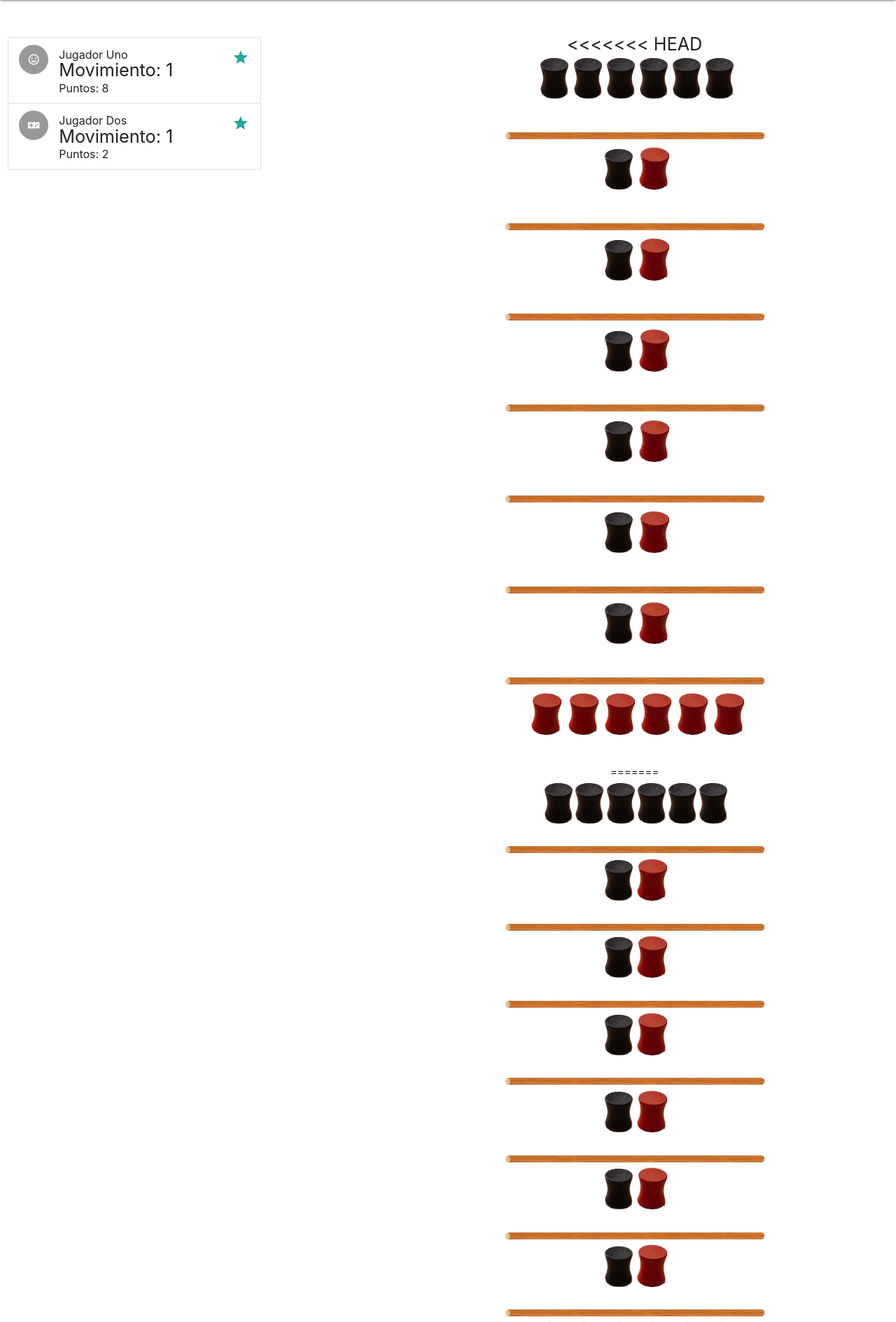
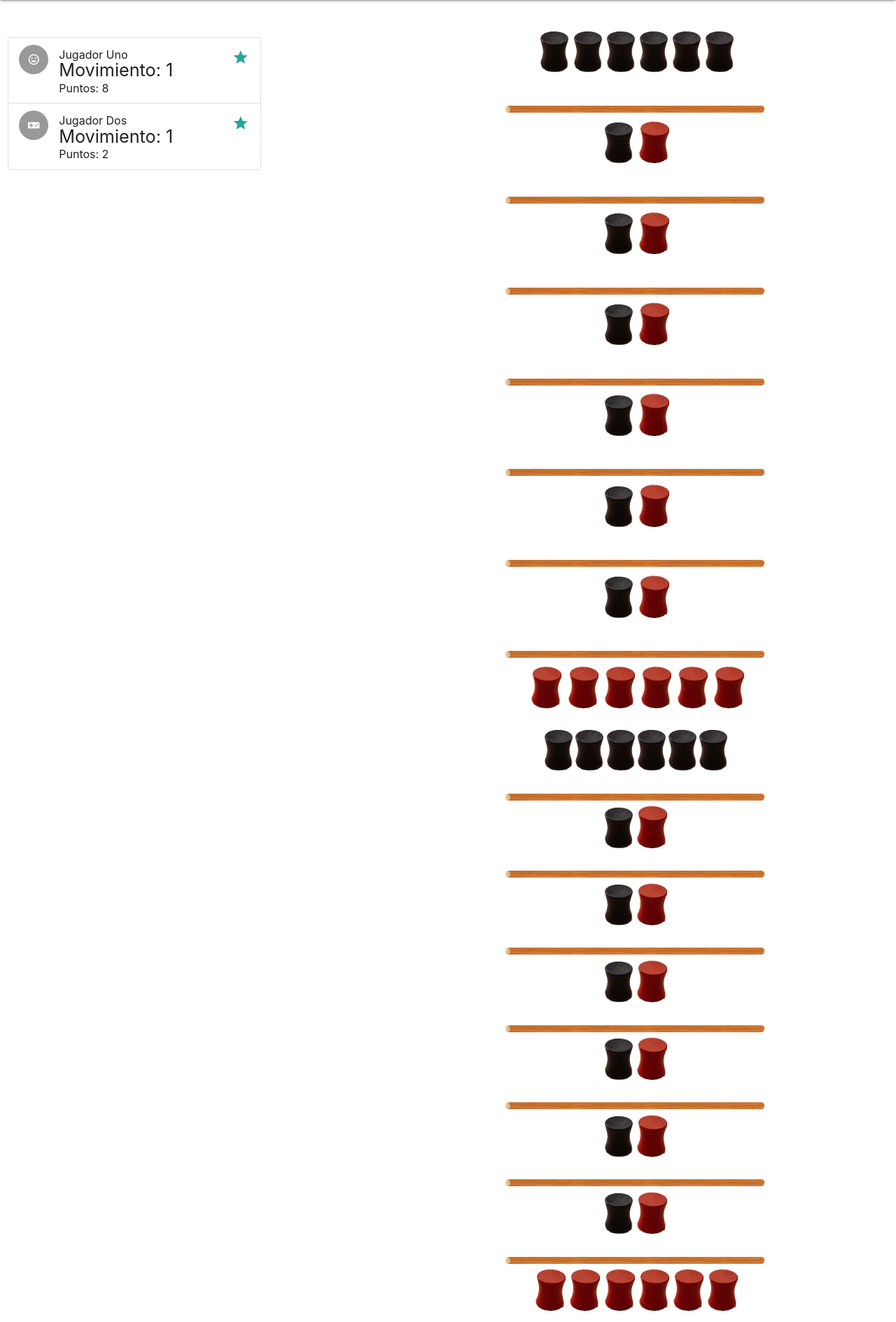
Before and after one commit to erikaquintanaa/LinjaGame, a Django app: page /init-game/ in a window 1280 px wide. Shown: the part 64-1953 px from the top of the page at 70% size. Run offline with Django 3.2, Linux system fonts and the light colour scheme.

Commit message:
Actualizar init-game.html

```diff
--- a/LinjaGame/linjaengine/templates/init-game.html
+++ b/LinjaGame/linjaengine/templates/init-game.html
@@ -3,7 +3,6 @@
 <div class="row">
     <div class="col s7 push-s5 center">
         <span class="flow-text">
-<<<<<<< HEAD
       <div class="row inicial" ondragover="drop(event)">
         {% csrf_token %}
         <img class="img_base">
@@ -99,7 +98,6 @@
           id='fichaRoja' src="{% static 'img/peon-rojo.png' %}" width="45px" alt="">
       </div>
     </span>
-=======
             <div class="row inicial filaNegra1 filaRoja8" ondragover="drop(event)">
               <img class="img_base filaNegra1 filaRoja8">
 
@@ -189,7 +187,6 @@
 
             </div>
         </span>
->>>>>>> 7cc83af... Se ajusta para que las fichas no se puedan devolver y se mantengan las reglas
     </div>
 
     <div class="col s5 pull-s7" style="width: 30% !important;">
@@ -220,11 +217,8 @@
     function dragIniciado(event) {
         dragged = event.target;
         event.target.style.opacity = .5;
-<<<<<<< HEAD
-=======
         console.log('dragIniciado')
         //console.log(event.target.id);
->>>>>>> 7cc83af... Se ajusta para que las fichas no se puedan devolver y se mantengan las reglas
     }
 
     function dragFinalizado(event) {
@@ -247,7 +241,6 @@
     }
 
     function drop(event) {
-<<<<<<< HEAD
         event.preventDefault();
         if (event.target.className == "row") {
             var x = event.target.innerHTML;
@@ -264,7 +257,6 @@
                 console.log('Tiene ' + cont);
             } else {
                 //alert('Campo no puede tener mas de 6 peones');
-=======
         console.log('drop')
         //event.preventDefault();
         // move dragged elem to the selected drop target
@@ -330,15 +322,12 @@
 
             if(x.substring(i,i+8)=="img_peon"){
               cont++;
->>>>>>> 7cc83af... Se ajusta para que las fichas no se puedan devolver y se mantengan las reglas
             }
           }
 
-<<<<<<< HEAD
         } else if (event.target.className == "row inicial") {
             event.target.style.background = "";
             dragged.parentNode.removeChild(dragged);
-=======
           for (var i = 0; i < x.length; i++) {
             if(x.substring(i,i+8)=="filaRoja"){
               posFila=i;
@@ -354,12 +343,10 @@
             jugador1++;
             dragged.id = "R"+fila;
 
->>>>>>> 7cc83af... Se ajusta para que las fichas no se puedan devolver y se mantengan las reglas
             event.target.appendChild(dragged);
         }
     }
 
-<<<<<<< HEAD
     function sendDataBack(event) {
         console.log(event)
         var objetoEnviar = {
@@ -375,12 +362,10 @@
             }
         })
     }
-=======
         }
       }
       }
 
 
->>>>>>> 7cc83af... Se ajusta para que las fichas no se puedan devolver y se mantengan las reglas
 </script>
 <br>{%endblock%}
```
